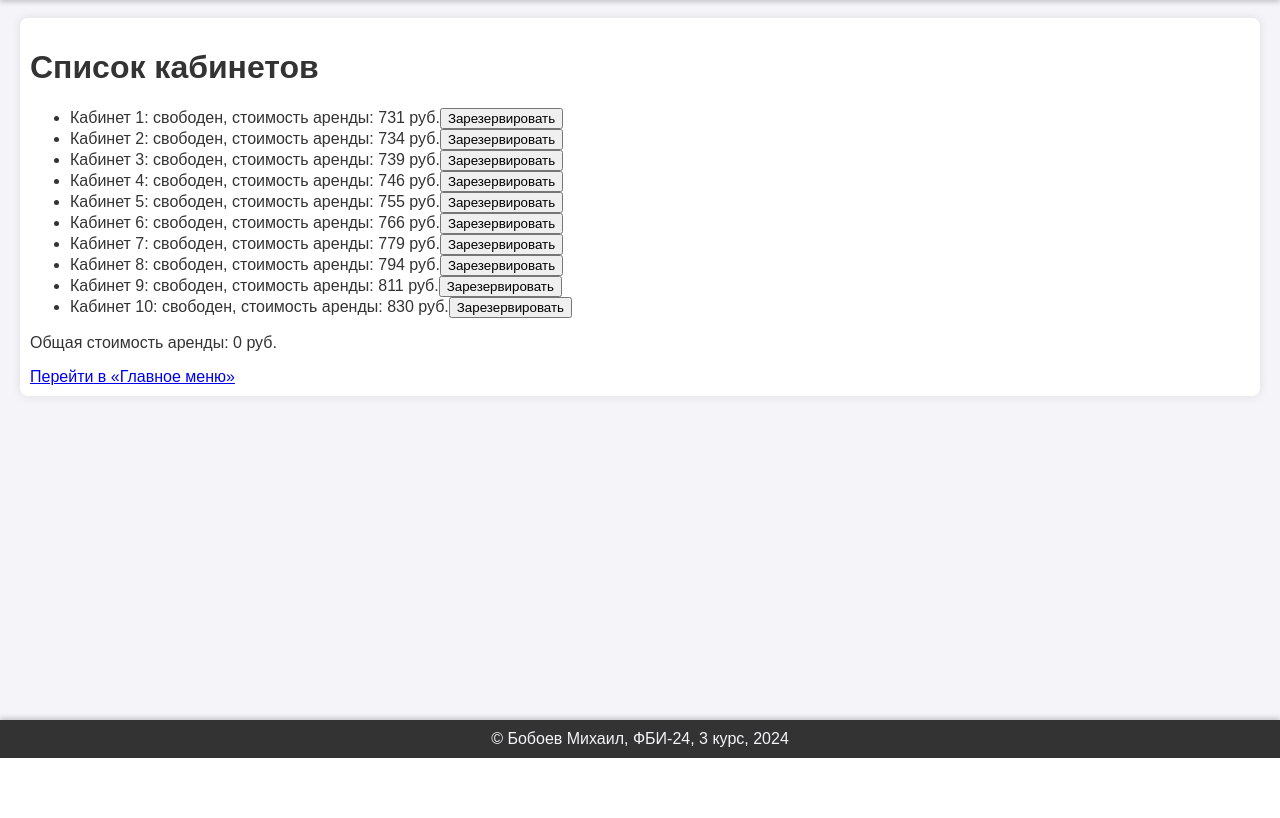
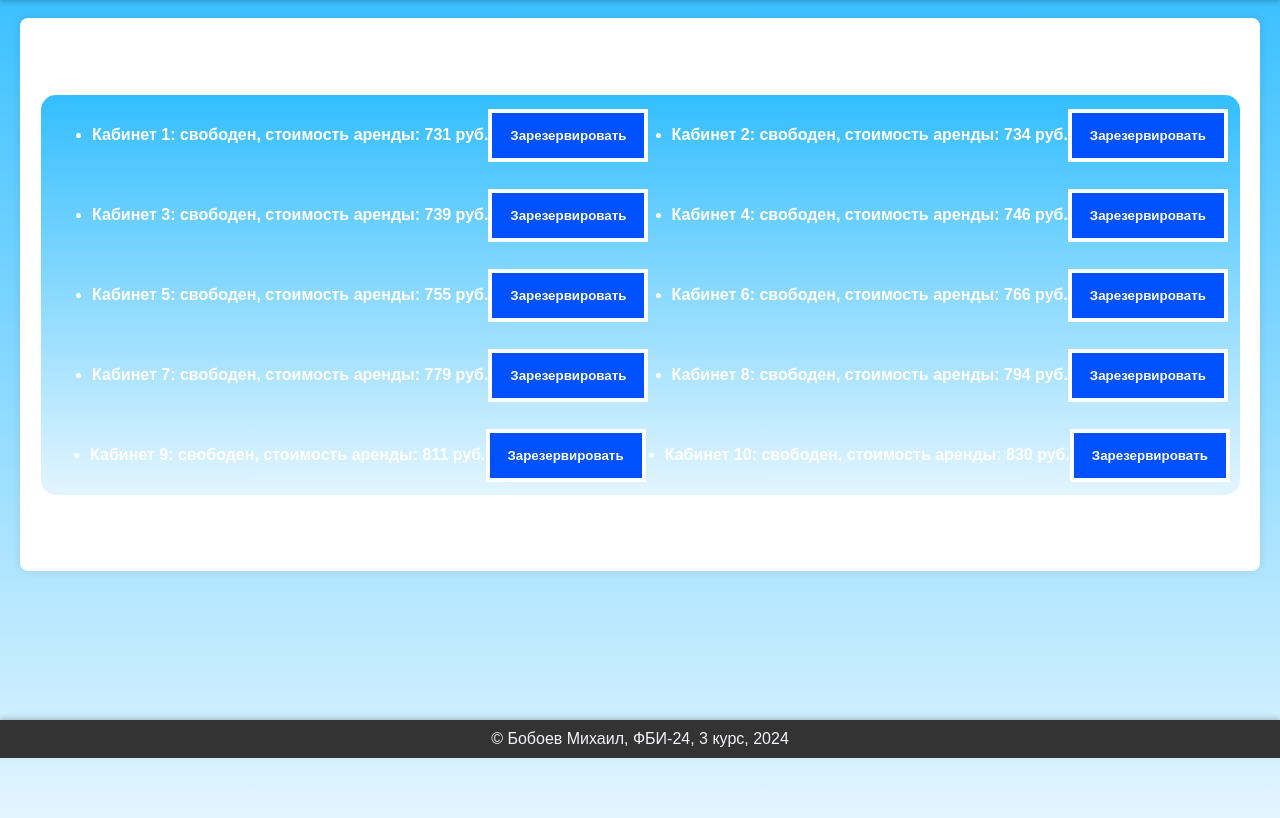
Before and after one commit to Mihailboboev24/2sem_all_web_labs, a Flask app: page /lab6/ in a window 1280 px wide. Shown: the part 42-860 px from the top of the page. Before the commit the page ends 800 px from the top, so only its background shows below. Run offline with Flask 3, Linux system fonts and the light colour scheme.

Commit message:
Стили

```diff
--- a/templates/lab6/lab6.html
+++ b/templates/lab6/lab6.html
@@ -152,3 +152,46 @@ document.addEventListener('DOMContentLoaded', function() {
     <ul id="office-list"></ul>
     <p id="total-price">Общая стоимость аренды: 0 руб.</p>
 {% endblock %}
+
+{% block style %}
+<style>
+ul {
+    width: 95%;
+    height: 400px;
+    display: flex;
+    flex-wrap: wrap;
+    justify-content: space-around;
+    align-items: center;
+    margin: 15px auto;
+    border: 5px solid white;
+    border-radius: 20px;
+    background: linear-gradient(rgb(51, 190, 255), rgb(227, 245, 255));
+}
+button {
+    border: 4px solid white;
+    padding: 15px;
+    color: white;
+    width: 160px;
+    background-color: rgb(0, 81, 255);
+    cursor: pointer;
+    font-weight: bold;
+    transition: 0.5s;
+}
+button:hover {
+    border-radius: 10px;
+}
+h1, p, li, a {
+    color: white;
+    margin: 10px 0;
+    font-weight: bold;
+}
+body {
+    background: linear-gradient(rgb(51, 190, 255), rgb(227, 245, 255));
+    min-height: 100vh;
+}
+a:hover {
+    color: rgb(254, 248, 230);
+    cursor: pointer;
+}
+</style>
+{% endblock %}
```
